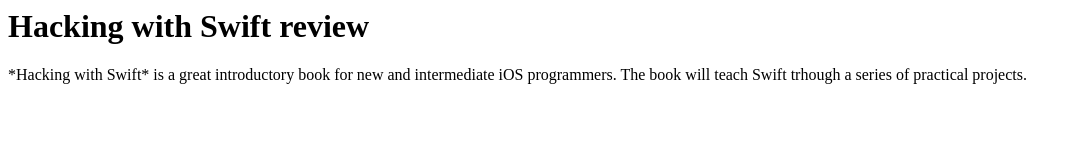
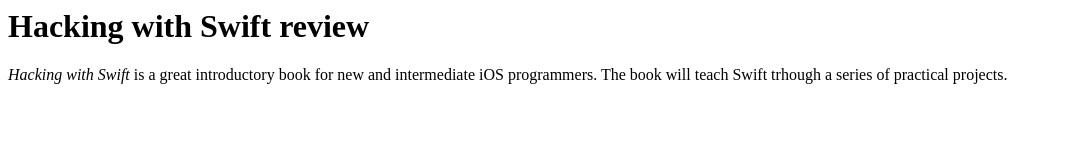
Before and after one commit to mylistofgreatbooks/mylistofgreatbooks.github.io, a plain HTML site: page index.html in a window 1280 px wide. Shown: the whole page, without its empty margins (0-1081 px from the left). Drawn offline with Linux system fonts and the light colour scheme.

Commit message:
Update index.html

```diff
--- a/index.html
+++ b/index.html
@@ -1,3 +1,3 @@
 <h1>Hacking with Swift review</h1>
 
-*Hacking with Swift* is a great introductory book for new and intermediate iOS programmers. The book will teach Swift trhough a series of practical projects.
+<p><i>Hacking with Swift</i> is a great introductory book for new and intermediate iOS programmers. The book will teach Swift trhough a series of practical projects.</p>
```
